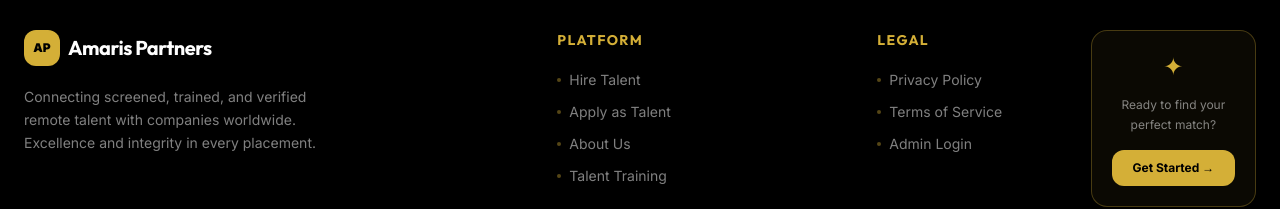
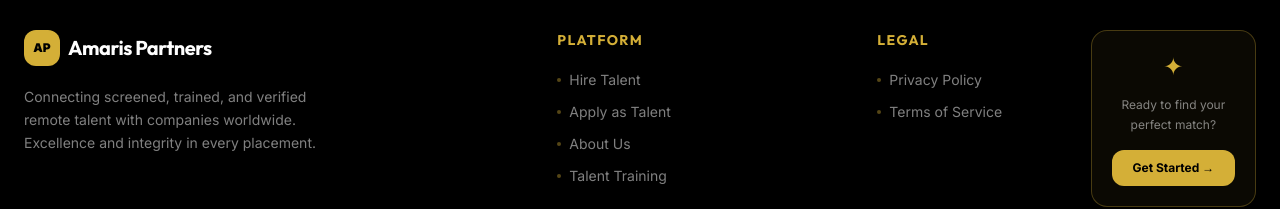
Before and after one commit to pnt-agency/agencyy, a Next.js app: page / in a window 1280 px wide. Shown: the part 835-1044 px from the top of the page. Built offline with nearby package versions, Linux system fonts and the light colour scheme; no server answers.

Commit message:
remove admin login from footer

```diff
--- a/components/layout/footer.tsx
+++ b/components/layout/footer.tsx
@@ -54,7 +54,9 @@
               {[
                 { href: "/privacy", label: "Privacy Policy" },
                 { href: "/terms",   label: "Terms of Service" },
-                { href: "/admin",   label: "Admin Login" },
+                // No admin entry point here on purpose: it never logged anyone
+                // in (/admin redirects non-admins to the sign-in page), and an
+                // admin already reaches it from their dashboard.
               ].map((link) => (
                 <li key={link.label}>
                   <Link
```
